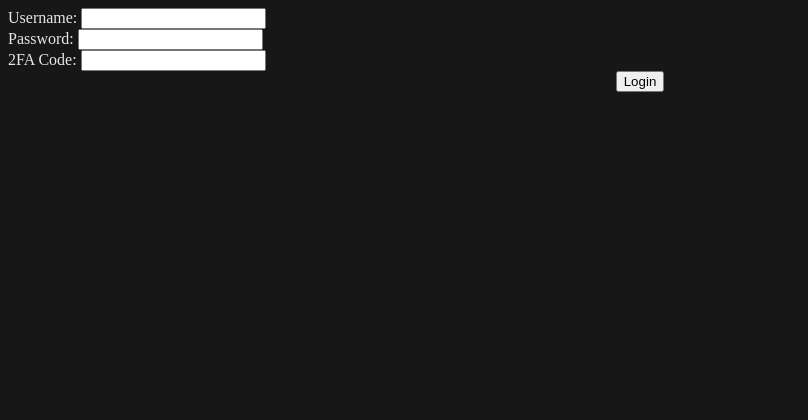
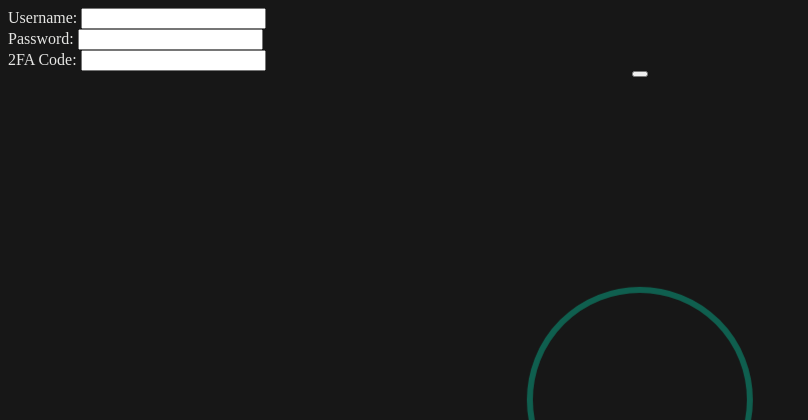
Before and after one commit to IITTeaching/cs425-f22-group-8, a PHP site: page /login.php in a window 1280 px wide. Shown: the top 420 px of the page, without its empty margins (0-808 px from the left). Run offline with PHP 8.4, Linux system fonts and the light colour scheme.

Commit message:
Realized I had a input tag when I needed a button tag.

```diff
--- a/public_html/login.php
+++ b/public_html/login.php
@@ -46,7 +46,7 @@ require_once "api/constants.php";
     <input type="number" id="auth_code" name="auth_code" value=""><br>
 
 	<div class="wrap">
-		<input type="submit" id="submit" name="submit" value="Login">
+		<button type="submit" value="LOGIN" name="submit" id="submit" form="form"></button>
 	</div>
 </form>
 
```
